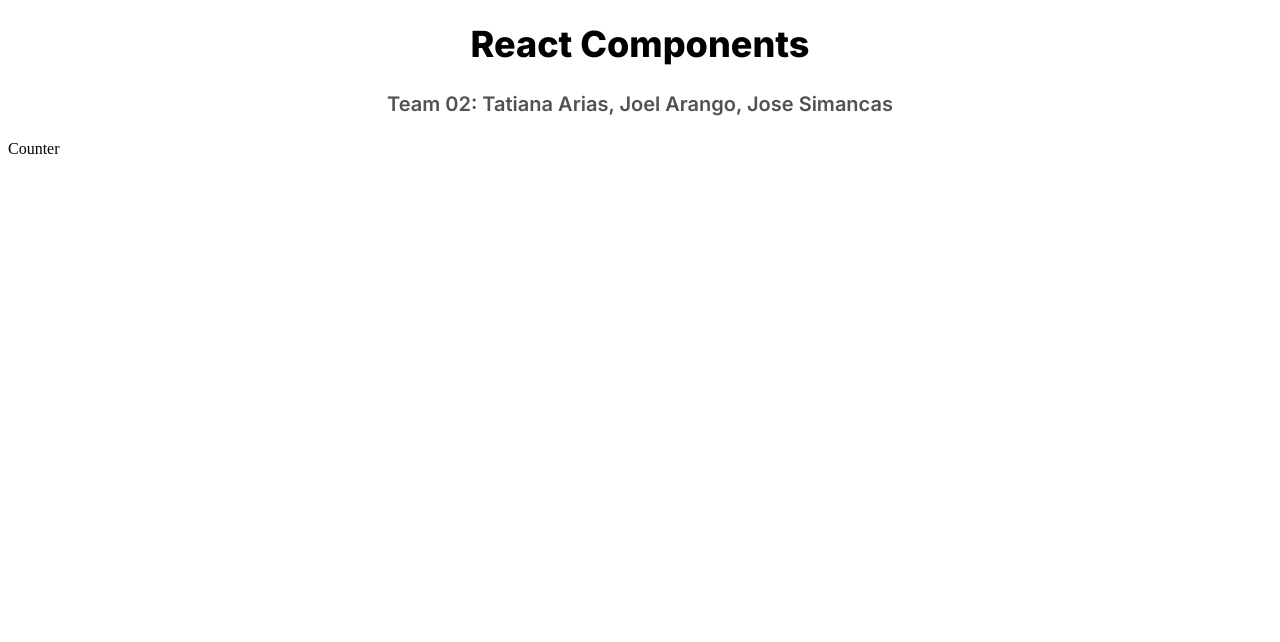
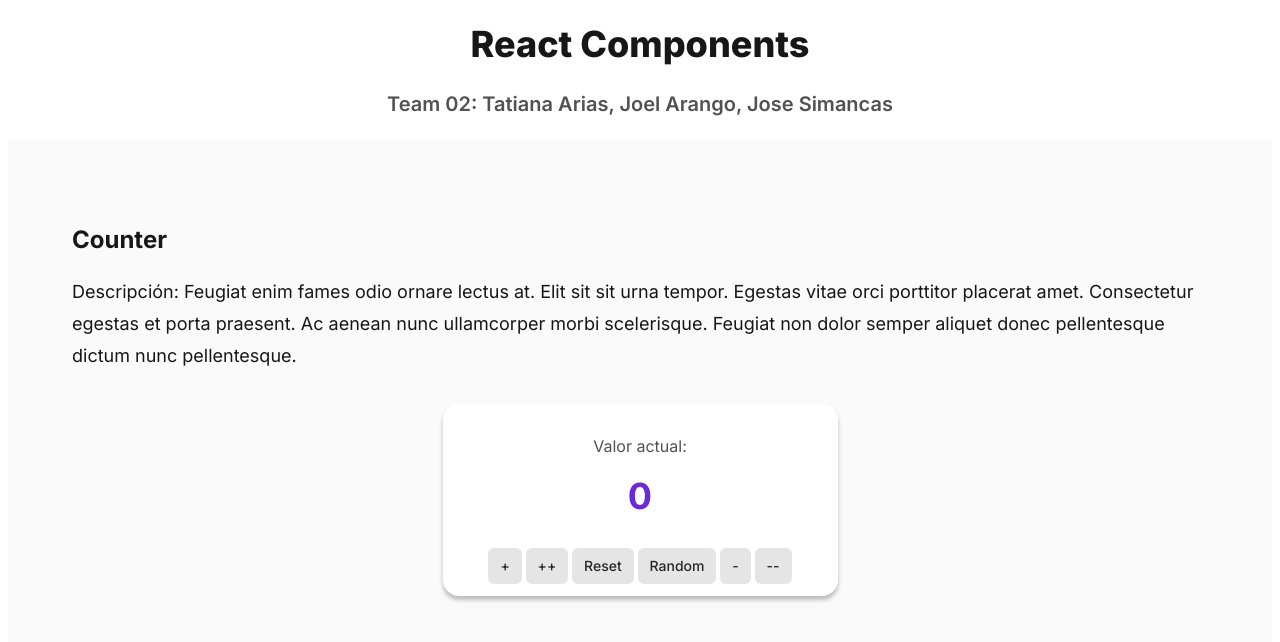
Before and after one commit to TatianaAriasOrozco/React-Components-Showcase, a React (Vite) app: page / in a window 1280 px wide. Shown: the top 642 px of the page. Built offline with nearby package versions, Linux system fonts and the light colour scheme.

Commit message:
ADD counter component

```diff
--- /dev/null
+++ b/src/components/button/index.jsx
@@ -0,0 +1,26 @@
+import React from 'react';
+
+const Button = ({ description, onClick }) => {
+    return (
+        <button
+            style={{
+            borderRadius: "6px",
+            padding: "8px 12px 8px 12px",
+            background: "#E5E5E5",
+            fontFamily: "Inter, sans-serif",
+            fontSize: "14px",
+            lineHeight: "20px",
+            fontWeight: 500,
+            color: "#262626",
+            cursor: "pointer",
+            border: 0,
+            }}
+            type='Button'
+            onClick={() => onClick()}
+        >
+        {description}
+      </button>
+    );
+};
+
+export default Button;
--- a/src/components/counter/index.jsx
+++ b/src/components/counter/index.jsx
@@ -1,8 +1,123 @@
-import React from 'react'
+import React, { useState } from 'react'
+import Button from '../button';
 
 const Counter = () => {
+  //estado contador
+  const [ counter, setCounter ] = useState(0);
+
+  //handle para incrementar +1
+  const increment = () => {
+    setCounter(counter + 1);
+  }
+
+  //handle para incrementar +10
+  const superIncrement = () => {
+    setCounter(counter + 10);
+  }
+
+  //handle para volver counter al estado inicial
+  const reset = () => {
+    setCounter(0);
+  }
+
+  //handle para incrementar el counter con un numero random del -20 al 20
+  const random = () => {
+    const randomNumber = Math.random() * (20 - (-20)) + (-20);
+    setCounter(counter + Math.round(randomNumber));
+  }
+
+  //handle para decrementar -1
+  const decrement = () => {
+    setCounter(counter - 1);
+  }
+
+  //handle para decrementar -10
+  const superDecrement = () => {
+    setCounter(counter - 10);
+  }
+
   return (
-    <div>Counter</div>
+    <div style={{
+      fontFamily: "Inter, sans-serif",
+      padding: "4rem",
+      background: "#FAFAFA",
+    }}>
+      <h2 style={{
+        fontWeight: 700,
+        fontSize: "24px",
+        lineHeight: "32px",
+        color: "#171717",
+      }}>
+        Counter
+      </h2>
+      <p style={{
+        fontSize: "18px",
+        lineHeight: "32px",
+        color: "#171717",
+      }}>
+        Descripción: Feugiat enim fames odio ornare lectus at.
+        Elit sit sit urna tempor. Egestas vitae orci porttitor placerat amet.
+        Consectetur egestas et porta praesent. Ac aenean nunc ullamcorper morbi scelerisque.
+        Feugiat non dolor semper aliquet donec pellentesque dictum nunc pellentesque.
+      </p>
+      <div style={{
+        background: "white",
+        boxShadow: "0px 4px 4px 0px #00000040",
+        padding: "12px",
+        maxWidth: "371px",
+        borderRadius: "1rem",
+        margin: "2rem auto auto",
+        textAlign: "center",
+      }}>
+        <p style={{
+          fontSize: "16px",
+          lineHeight: "28px",
+          color: "#525252",
+        }}>
+          Valor actual:
+        </p>
+        <p style={{
+          fontWeight: 700,
+          fontSize: "36px",
+          lineHeight: "40px",
+          color: "#6D28D9",
+          margin: 0,
+        }}>
+          {counter}
+        </p>
+        <div style={{
+          display: "flex",
+          justifyContent: "space-around",
+          maxWidth: "307px",
+          margin: "2rem auto auto",
+        }}>
+          <Button
+            onClick={increment}
+            description={"+"}
+          />
+          <Button
+            onClick={superIncrement}
+            description={"++"}
+          />
+          <Button
+            onClick={reset}
+            description={"Reset"}
+          />
+          <Button
+            onClick={random}
+            description={"Random"}
+          />
+          <Button
+            onClick={decrement}
+            description={"-"}
+          />
+          <Button
+            onClick={superDecrement}
+            description={"--"}
+          />
+        </div>
+      </div>
+    </div>
   )
 }
 
--- a/src/components/title/index.jsx
+++ b/src/components/title/index.jsx
@@ -10,6 +10,7 @@ const Title = () => {
         fontWeight: 800,
         fontSize: "36px",
         lineHeight: "40px",
+        color: "#171717",
       }}>
         React Components
       </h1>
```
